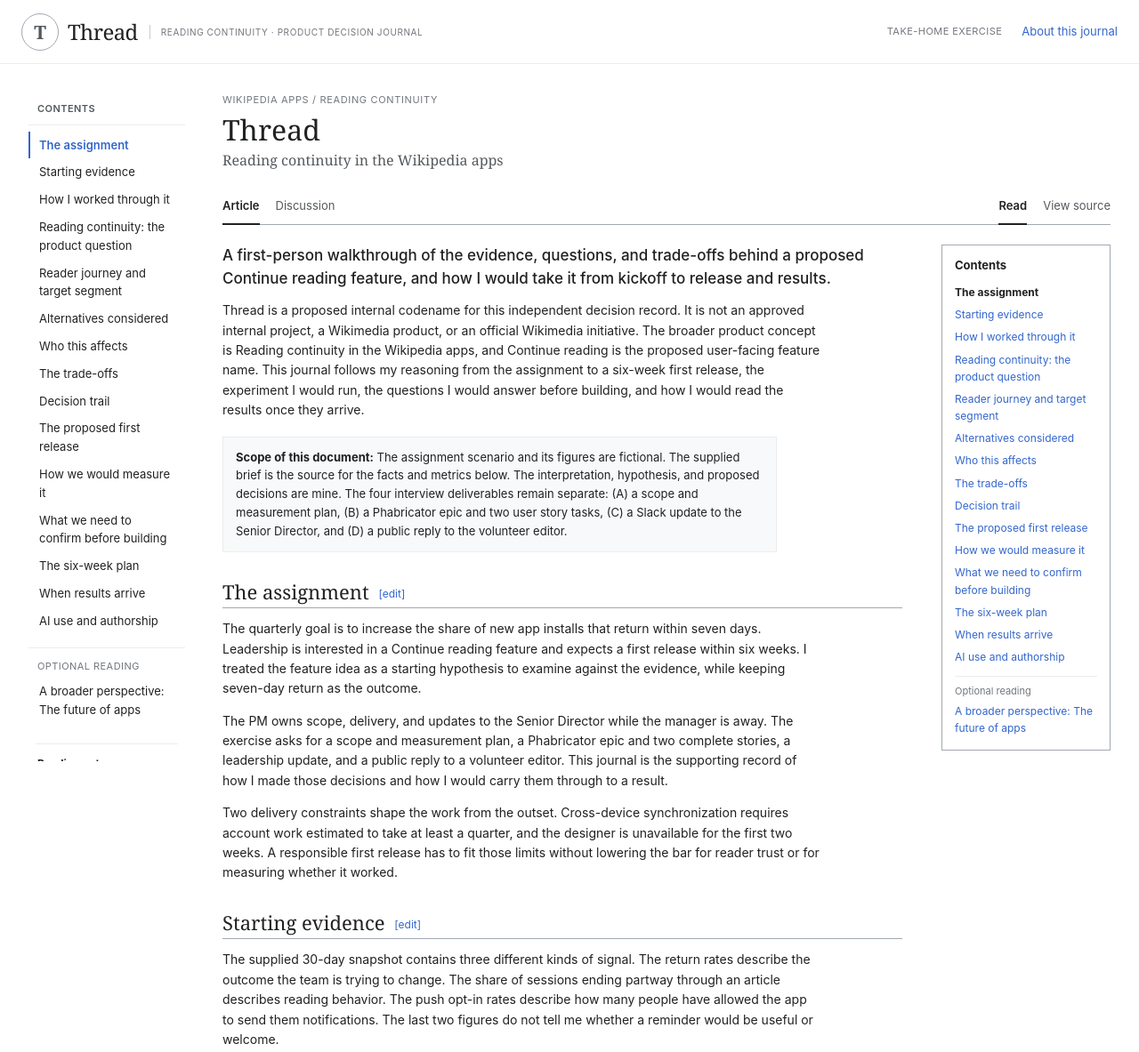
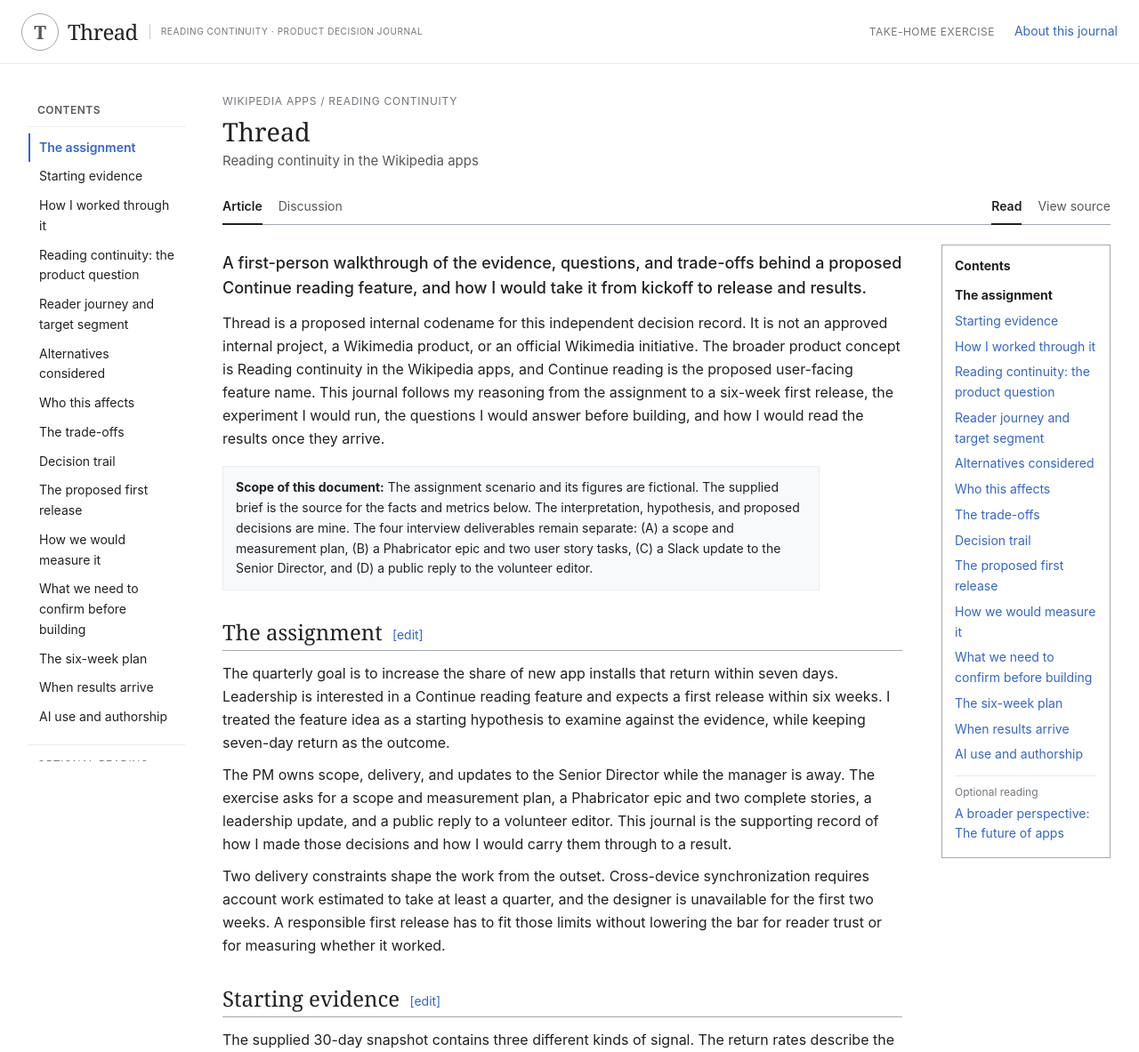
Before and after one commit to digitalnomadlife50-tech/app-growth-decision-journal, a plain HTML site: page index.html in a window 1280 px wide. Shown: the top 1183 px of the page at 89% size. Drawn offline with Linux system fonts and the light colour scheme.

Commit message:
Match Wikipedia type scale on desktop and mobile (#5)
* Match Wikipedia Vector 2022 type scale on desktop and mobile

* Use two font families like Wikipedia: serif for headings, sans for everything else

---------

Co-authored-by: v0 <it+v0agent@vercel.com>

```diff
--- a/styles.css
+++ b/styles.css
@@ -1,63 +1,63 @@
 /* Wikipedia Vector-inspired layout and Codex-informed typography.
    Independent work sample; not an official Wikimedia page. */
-:root{--content:#202122;--subtle:#54595d;--muted:#72777d;--link:#36c;--link-hover:#2a4b8d;--border:#a2a9b1;--soft-border:#eaecf0;--surface:#fff;--surface-alt:#f8f9fa;--notice:#f8f9fa;--blue:#36c}
+:root{--content:#202122;--subtle:#54595d;--muted:#72777d;--link:#36c;--link-hover:#2a4b8d;--border:#a2a9b1;--soft-border:#eaecf0;--surface:#fff;--surface-alt:#f8f9fa;--notice:#f8f9fa;--blue:#36c;--sans:-apple-system,BlinkMacSystemFont,"Segoe UI",Roboto,Lato,Helvetica,Arial,sans-serif;--serif:"Linux Libertine",Georgia,Times,serif}
 *{box-sizing:border-box}
 html{scroll-behavior:smooth;scroll-padding-top:24px}
-body{margin:0;background:var(--surface);color:var(--content);font-family:-apple-system,BlinkMacSystemFont,"Segoe UI",Roboto,Lato,Helvetica,Arial,sans-serif;font-size:14px;line-height:1.6}
+body{margin:0;background:var(--surface);color:var(--content);font-family:var(--sans);font-size:16px;line-height:1.625}
 a{color:var(--link);text-decoration:none}a:hover{text-decoration:underline;color:var(--link-hover)}
 .skip{position:absolute;left:-9999px;top:8px;background:#fff;padding:8px;z-index:20}.skip:focus{left:8px}
 .mw-header{height:72px;border-bottom:1px solid var(--soft-border);display:flex;align-items:center;gap:22px;padding:0 max(24px,calc((100vw - 1440px)/2));background:#fff}
 .brand{display:flex;align-items:center;gap:10px;color:var(--content);min-width:0}.brand:hover{text-decoration:none}
-.brand-mark{width:42px;height:42px;border:1px solid #a2a9b1;border-radius:50%;display:grid;place-items:center;color:#54595d;font:700 21px Georgia,serif}
-.brand-name{font:24px Georgia,"Times New Roman",serif;color:#202122;letter-spacing:-.6px}
+.brand-mark{width:42px;height:42px;border:1px solid #a2a9b1;border-radius:50%;display:grid;place-items:center;color:#54595d;font:700 21px var(--serif)}
+.brand-name{font:24px var(--serif);color:#202122;letter-spacing:-.6px}
 .brand-sub{font-size:10px;color:#72777d;letter-spacing:.06em;border-left:1px solid #c8ccd1;padding-left:12px;margin-left:3px}
-.header-tools{margin-left:auto;display:flex;align-items:center;gap:22px;font-size:13px}.project-label{font-size:11px;color:#72777d;letter-spacing:.04em}
+.header-tools{margin-left:auto;display:flex;align-items:center;gap:22px;font-size:14px}.project-label{font-size:12px;color:#72777d;letter-spacing:.04em}
 .menu-toggle{display:none;border:1px solid #a2a9b1;background:#fff;border-radius:2px;padding:5px 9px;color:#202122}
 .page-shell{max-width:1440px;margin:0 auto;display:grid;grid-template-columns:176px minmax(0,1fr);gap:42px;padding:24px 32px 80px}
-.sidebar{padding-top:18px;font-size:13px;position:sticky;top:20px;align-self:start;max-height:calc(100vh - 40px);overflow:auto}
-.side-label{font-size:11px;font-weight:600;color:#54595d;text-transform:uppercase;letter-spacing:.04em;padding:0 10px 8px;border-bottom:1px solid #eaecf0;margin-bottom:7px}
+.sidebar{padding-top:18px;font-size:14px;position:sticky;top:20px;align-self:start;max-height:calc(100vh - 40px);overflow:auto}
+.side-label{font-size:12px;font-weight:600;color:#54595d;text-transform:uppercase;letter-spacing:.04em;padding:0 10px 8px;border-bottom:1px solid #eaecf0;margin-bottom:7px}
 .sidebar>a{display:block;padding:5px 10px;border-left:2px solid transparent;color:#202122}.sidebar>a:hover{background:#f8f9fa;text-decoration:none}.sidebar>a.current{border-left-color:#36c;color:#36c;font-weight:600}.sidebar>a:focus-visible,.menu-toggle:focus-visible{outline:2px solid var(--link);outline-offset:2px}
-.sidebar-note{border-top:1px solid #eaecf0;margin:22px 8px 0;padding:12px 2px;font-size:12px;color:#54595d}.sidebar-note b{color:#202122}.sidebar-note p{margin:5px 0}
+.sidebar-note{border-top:1px solid #eaecf0;margin:22px 8px 0;padding:12px 2px;font-size:13px;color:#54595d}.sidebar-note b{color:#202122}.sidebar-note p{margin:5px 0}
 .article{min-width:0;max-width:1120px}
-.article-kicker{font-size:11px;color:#72777d;letter-spacing:.06em;margin:8px 0 4px}
-h1{font-family:Georgia,"Times New Roman",serif;font-weight:400;font-size:32px;line-height:1.25;margin:0;color:#202122}
-.subtitle{font-family:Georgia,"Times New Roman",serif;font-size:16px;color:#54595d;margin-top:2px}
-.page-tabs{display:flex;gap:18px;align-items:center;border-bottom:1px solid #a2a9b1;margin-top:18px;height:42px;font-size:13px;color:#54595d}
+.article-kicker{font-size:12px;color:#72777d;letter-spacing:.06em;margin:8px 0 4px}
+h1{font-family:var(--serif);font-weight:400;font-size:28.8px;line-height:1.375;margin:0;color:#202122}
+.subtitle{font-size:15px;color:#54595d;margin-top:2px}
+.page-tabs{display:flex;gap:18px;align-items:center;border-bottom:1px solid #a2a9b1;margin-top:18px;height:42px;font-size:14px;color:#54595d}
 .page-tabs .active,.page-tabs .tab-current{height:42px;padding:10px 0;border-bottom:2px solid #202122;color:#202122;font-weight:600}.page-tabs a{color:#54595d}.tab-spacer{flex:1}
 .page-tabs{position:relative;z-index:5}
 .tab-tip-wrap{position:relative;display:flex;align-items:center;height:42px}
 .tab-current{cursor:default}.page-tabs .tab-current:focus-visible,.page-tabs a:focus-visible{outline:2px solid var(--link);outline-offset:2px}
-.tab-tip{position:absolute;top:calc(100% + 6px);right:0;z-index:15;width:max-content;max-width:min(240px,80vw);background:#fff;border:1px solid #a2a9b1;box-shadow:0 2px 6px #0000001f;padding:6px 9px;font-size:12px;font-weight:400;line-height:1.45;color:#202122;visibility:hidden;opacity:0;transition:opacity .12s;pointer-events:none}
+.tab-tip{position:absolute;top:calc(100% + 6px);right:0;z-index:15;width:max-content;max-width:min(240px,80vw);background:#fff;border:1px solid #a2a9b1;box-shadow:0 2px 6px #0000001f;padding:6px 9px;font-size:13px;font-weight:400;line-height:1.45;color:#202122;visibility:hidden;opacity:0;transition:opacity .12s;pointer-events:none}
 .tab-tip-wrap:hover .tab-tip,.tab-tip-wrap:focus-within .tab-tip{visibility:visible;opacity:1}
 .tab-tip-wrap.tip-dismissed .tab-tip{visibility:hidden;opacity:0}
 .sr-only{position:absolute;width:1px;height:1px;padding:0;margin:-1px;overflow:hidden;clip:rect(0,0,0,0);white-space:nowrap;border:0}
 mark{background:#fdf3c9;color:inherit;padding:1px 2px;-webkit-box-decoration-break:clone;box-decoration-break:clone}
 .closing-thought{margin-top:22px}
 .side-optional{border-bottom:0;border-top:1px solid #eaecf0;margin:14px 0 2px;padding-top:12px;padding-bottom:2px;font-weight:400;color:#72777d}
-.toc-optional{display:block;margin-top:9px;padding-top:8px;border-top:1px solid #eaecf0;font-size:11px;color:#72777d}
+.toc-optional{display:block;margin-top:9px;padding-top:8px;border-top:1px solid #eaecf0;font-size:12px;color:#72777d}
 .article-layout{display:grid;grid-template-columns:minmax(0,790px) 190px;gap:44px;padding-top:22px;align-items:start}
 .article-body{min-width:0;max-width:790px}
-.article-body p{margin:0 0 14px;max-width:76ch}
-.article-body .lead{font-size:17px;line-height:1.5;font-weight:500;margin-bottom:12px}
-h2{font-family:Georgia,"Times New Roman",serif;font-size:22px;font-weight:400;line-height:1.3;border-bottom:1px solid #a2a9b1;padding-bottom:4px;margin:30px 0 12px;scroll-margin-top:18px}
-h3{font-size:16px;font-weight:600;line-height:1.4;margin:22px 0 7px}
-.edit{font:12px -apple-system,BlinkMacSystemFont,"Segoe UI",sans-serif;vertical-align:middle;margin-left:5px}
-.notice{background:#f8f9fa;border:1px solid #eaecf0;padding:12px 14px;font-size:13px;margin:18px 0 20px!important}
-.small-note{font-size:13px;color:#54595d}
-.wikitable{border:1px solid #a2a9b1;border-collapse:collapse;background:#f8f9fa;color:#202122;margin:14px 0 18px;font-size:13px;max-width:100%;width:auto;overflow-x:auto}
+.article-body p{margin:7px 0 10px;max-width:76ch}
+.article-body .lead{font-size:18px;line-height:1.55;font-weight:500;margin-bottom:12px}
+h2{font-family:var(--serif);font-size:24px;font-weight:400;line-height:1.375;border-bottom:1px solid #a2a9b1;padding-bottom:4px;margin:30px 0 12px;scroll-margin-top:18px}
+h3{font-size:19.2px;font-weight:700;line-height:1.6;margin:22px 0 7px}
+.edit{font:400 14px var(--sans);vertical-align:middle;margin-left:5px}
+.notice{background:#f8f9fa;border:1px solid #eaecf0;padding:12px 14px;font-size:14px;margin:18px 0 20px!important}
+.small-note{font-size:14px;color:#54595d}
+.wikitable{border:1px solid #a2a9b1;border-collapse:collapse;background:#f8f9fa;color:#202122;margin:14px 0 18px;font-size:14px;max-width:100%;width:auto;overflow-x:auto}
 .wikitable th,.wikitable td{border:1px solid #a2a9b1;padding:7px 10px;text-align:left;vertical-align:top}
 .wikitable th{background:#eaecf0;font-weight:600}
 .wikitable:focus-visible{outline:2px solid var(--link);outline-offset:2px}
 .wikitable td ul{margin:0;padding-left:18px}.wikitable li{margin:2px 0}
-blockquote{border-left:3px solid #a2a9b1;margin:18px 0;padding:4px 0 4px 18px;font-family:Georgia,"Times New Roman",serif;font-size:19px;line-height:1.5;color:#202122;max-width:72ch}
+blockquote{border-left:3px solid #a2a9b1;margin:18px 0;padding:4px 0 4px 18px;font-size:19px;line-height:1.5;color:#202122;max-width:72ch}
 .decision{border-left:3px solid #36c;background:#f8f9fa;padding:10px 14px;margin:14px 0 20px;max-width:760px}
-.decision b{font-size:12px;color:#54595d}.decision p{margin:3px 0 0;font-size:13px}
-.principle{font-family:Georgia,"Times New Roman",serif;font-size:18px;border:1px solid #a2a9b1;background:#f8f9fa;padding:14px 17px;margin:20px 0}
-.status{display:inline-block;font-size:11px;font-weight:600;white-space:nowrap}.recommended{color:#14866d}.validate{color:#7256a5}.proposed{color:#8a5a00}
-.toc{border:1px solid #a2a9b1;background:#fff;padding:12px 14px;font-size:12px;position:sticky;top:18px}
-.toc b{display:block;font-size:13px;margin-bottom:7px}.toc a{display:block;padding:3px 0}.toc a.current{font-weight:700;color:#202122}
-.references{margin-top:30px;border-top:1px solid #a2a9b1}.references h2{border:0;margin-top:18px}.references ol{padding-left:22px;font-size:13px}
-.article-footer{border-top:1px solid #eaecf0;margin-top:28px;padding-top:12px;color:#72777d;font-size:12px}
+.decision b{font-size:13px;color:#54595d}.decision p{margin:3px 0 0;font-size:15px}
+.principle{font-size:18px;font-weight:500;border:1px solid #a2a9b1;background:#f8f9fa;padding:14px 17px;margin:20px 0}
+.status{display:inline-block;font-size:12px;font-weight:600;white-space:nowrap}.recommended{color:#14866d}.validate{color:#7256a5}.proposed{color:#8a5a00}
+.toc{border:1px solid #a2a9b1;background:#fff;padding:12px 14px;font-size:14px;position:sticky;top:18px}
+.toc b{display:block;font-size:14px;margin-bottom:7px}.toc a{display:block;padding:3px 0}.toc a.current{font-weight:700;color:#202122}
+.references{margin-top:30px;border-top:1px solid #a2a9b1}.references h2{border:0;margin-top:18px}.references ol{padding-left:22px;font-size:14.4px}
+.article-footer{border-top:1px solid #eaecf0;margin-top:28px;padding-top:12px;color:#72777d;font-size:14px}
 @media(max-width:1050px){.article-layout{grid-template-columns:minmax(0,1fr)}.toc{display:none}.article-body{max-width:820px}.status{white-space:normal}}
-@media(max-width:760px){.mw-header{height:62px;padding:0 14px;gap:10px}.menu-toggle{display:block}.brand-mark{width:34px;height:34px;font-size:18px}.brand-name{font-size:21px}.brand-sub{display:none}.header-tools{gap:8px;font-size:12px}.project-label{display:none}.page-shell{display:block;padding:17px 18px 60px}.sidebar{display:none;position:fixed;z-index:10;top:62px;left:0;bottom:0;width:260px;max-height:none;background:#fff;border-right:1px solid #a2a9b1;padding:18px;box-shadow:0 8px 20px #0002}.nav-open .sidebar{display:block}.article-kicker{margin-top:3px}h1{font-size:29px}.page-tabs{gap:13px}.article-layout{padding-top:17px}.wikitable{display:block;width:100%;overflow-x:auto;-webkit-overflow-scrolling:touch;font-size:12px}.wikitable th,.wikitable td{padding:6px}.article-body p{font-size:14px}}
-@media(max-width:420px){.header-tools a{display:none}.page-shell{padding-left:14px;padding-right:14px}.page-tabs{font-size:12px;gap:10px}}
+@media(max-width:760px){.mw-header{height:62px;padding:0 14px;gap:10px}.menu-toggle{display:block}.brand-mark{width:34px;height:34px;font-size:18px}.brand-name{font-size:21px}.brand-sub{display:none}.header-tools{gap:8px;font-size:12px}.project-label{display:none}.page-shell{display:block;padding:17px 18px 60px}.sidebar{display:none;position:fixed;z-index:10;top:62px;left:0;bottom:0;width:260px;max-height:none;background:#fff;border-right:1px solid #a2a9b1;padding:18px;box-shadow:0 8px 20px #0002}.nav-open .sidebar{display:block}.article-kicker{margin-top:3px}h1{font-size:28.8px}.page-tabs{gap:13px}.article-layout{padding-top:17px}.wikitable{display:block;width:100%;overflow-x:auto;-webkit-overflow-scrolling:touch;font-size:14px}.wikitable th,.wikitable td{padding:6px}.lead{font-size:17px}h2{font-size:21px}h3{font-size:17.6px}}
+@media(max-width:420px){.header-tools a{display:none}.page-shell{padding-left:14px;padding-right:14px}.page-tabs{font-size:14px;gap:12px}}
```
